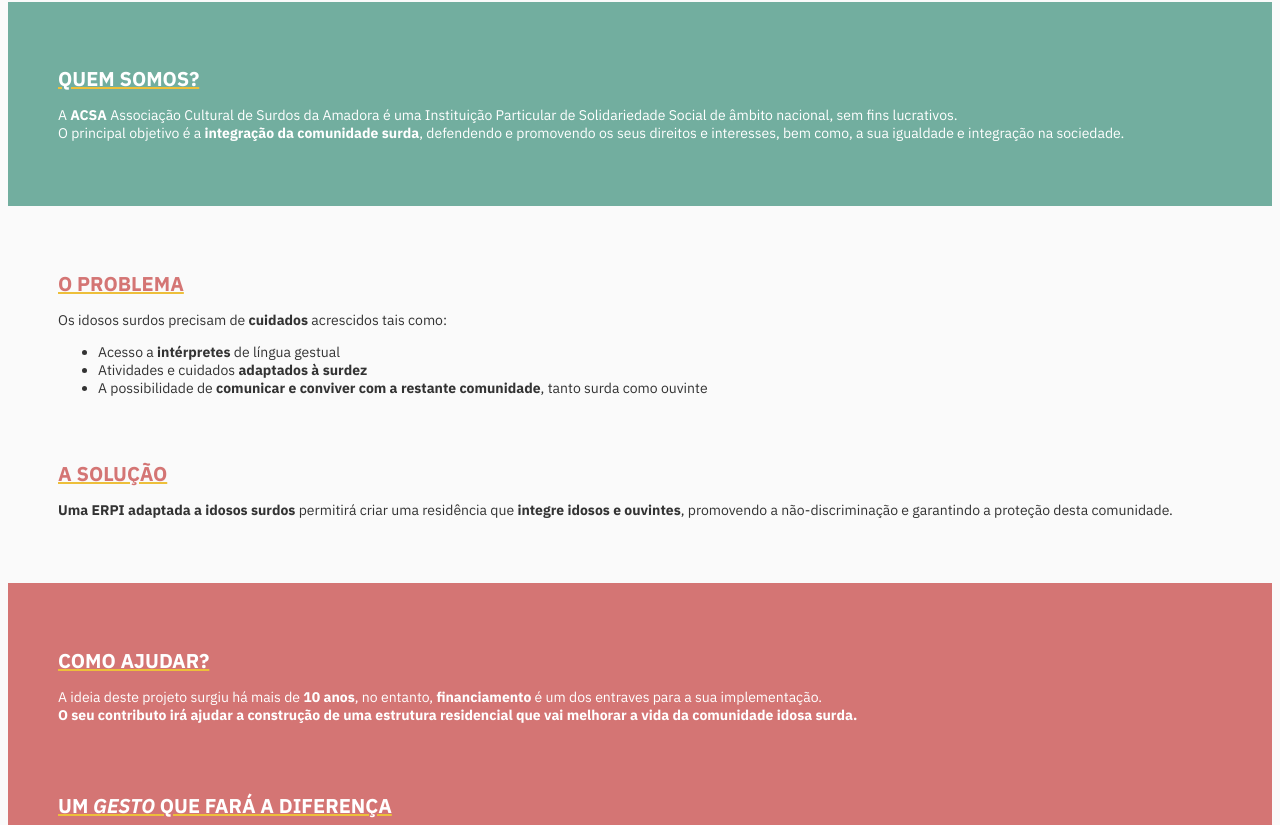
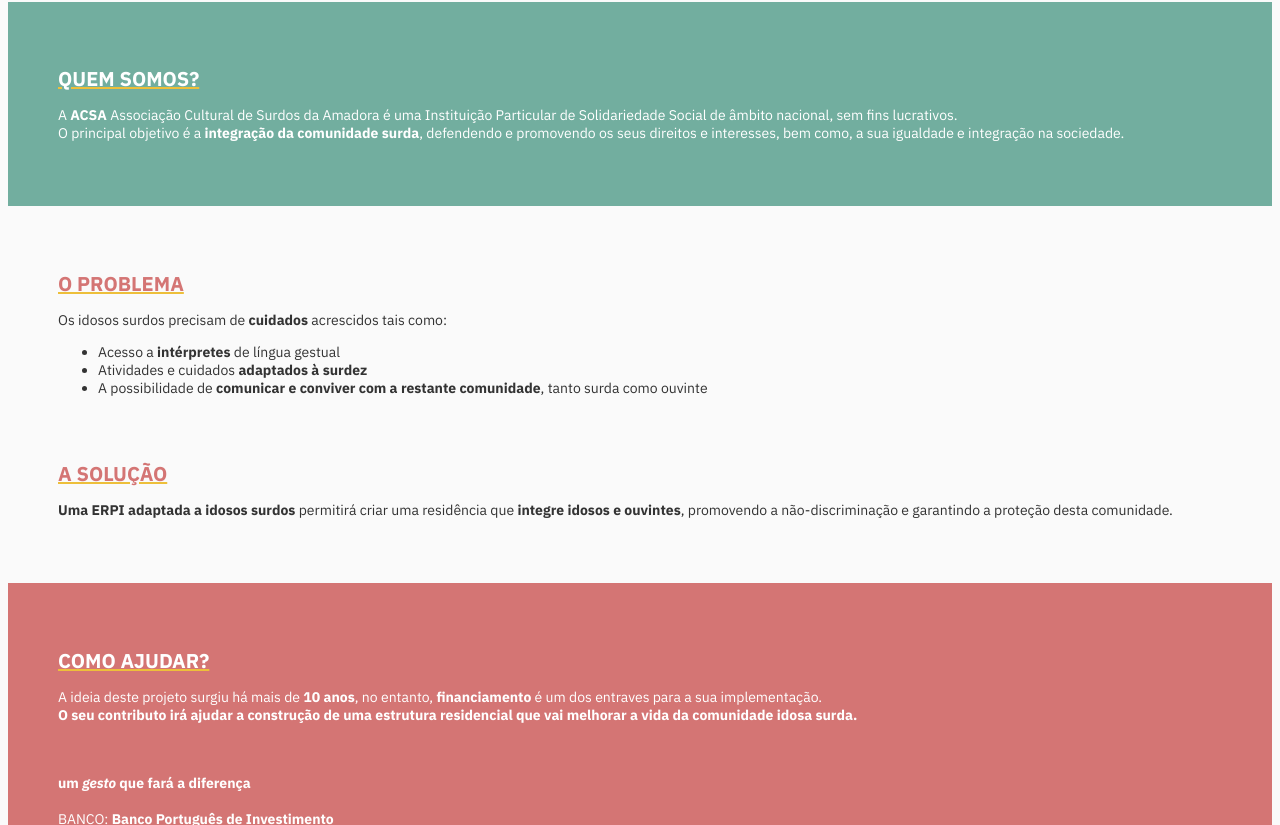
Before and after one commit to mariananvnes/gestocausacasa, a plain HTML site: page index.html in a window 1280 px wide. Shown: the part 119-944 px from the top of the page. Drawn offline with Linux system fonts and the light colour scheme.

Commit message:
Update index.html

```diff
--- a/index.html
+++ b/index.html
@@ -47,7 +47,7 @@
 
 <br><b>O seu contributo irá ajudar a construção de uma estrutura residencial que vai melhorar a vida da comunidade idosa surda.</b></p>
 
-    <h1><br><br><b>um <i>gesto</i> que fará a diferença</b></h1>
+    <p><br><br><b>um <i>gesto</i> que fará a diferença</b>
 <br><br>BANCO: <b>Banco Português de Investimento</b>
 <br>CONTA: <b>6-5790574.000.001</b>
 <br>IBAN: <b>PT50 0010 0000 5790 5740 0017 8</b>
```
